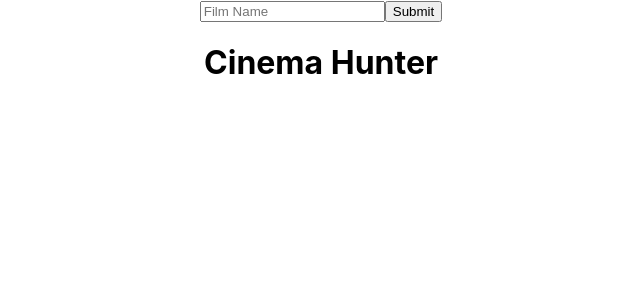
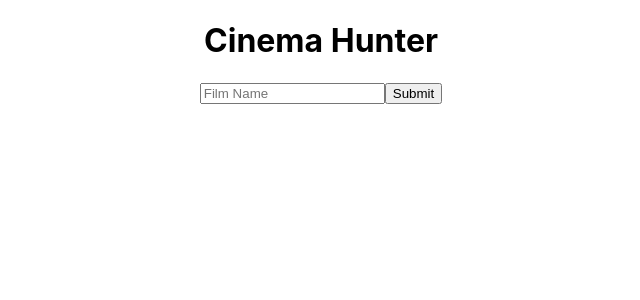
Before and after one commit to pcastro3/cinemahunter, a React (Create React App) app: page / in a window 1280 px wide. Shown: the top 300 px of the page, without its empty margins (319-959 px from the left). Built offline with nearby package versions, Linux system fonts and the light colour scheme; no server answers; the HTML template or start-up script is replaced by a standard one.

Commit message:
passed in search

```diff
--- a/src/Axios/Axios.js
+++ b/src/Axios/Axios.js
@@ -4,24 +4,47 @@ import axios from 'axios';
 import Input from '../InputHandler/InputHandler';
 
 class FilmPoster extends Component {
+
   state = {
     posters: [],
     search: ''
   }
 
   componentDidMount () {
-    axios.get(`https://www.omdbapi.com/?apikey=7d40e9d8&t=${this.props.movie}`)
+    axios.get(`https://www.omdbapi.com/?apikey=7d40e9d8&t=${this.state.search}`)
     .then(res => {
-      this.setState({posters: res.data})
-    });
+      this.setState({
+        posters: res.data
+      })
+    })
   }
 
+  handleSearch = event => {
+    this.setState({
+      search: event.target.value
+    })
+  }
+
+  // searchFilm = event => {
+  //   event.preventDefault();
+  //
+  //   axios.get(`https://www.omdbapi.com/?apikey=7d40e9d8&t=${this.state.search}`)
+  //   console.log(this.state.search);
+  // }
+
   render() {
+    // console.log(this.state.search);
+
     const title = this.state.posters.Title;
     const poster = this.state.posters.Poster;
+
     return (
       <div className="App">
         <h1>Cinema Hunter</h1>
+        <form action="" onSubmit={this.searchFilm}>
+          <input type="text" onChange={this.handleSearch} placeholder="Film Name"/>
+          <button type="submit">Submit</button>
+        </form>
         <h2>{title}</h2>
         <img src={poster} alt=""/>
       </div>
--- a/src/InputHandler/InputHandler.js
+++ b/src/InputHandler/InputHandler.js
@@ -7,45 +7,35 @@ class Input extends Component {
 
   state = {
     posters: [],
-    search: 'prisoners'
+    search: ''
   }
 
-  searchFilm = event => {
-    axios
-      .get(`https://www.omdbapi.com/?apikey=7d40e9d8&t=${this.state.search}`)
-      .then(res => res.data)
-      .then(res => {
-
-        // const movie = this.state.search
-        // this.setState({
-        //   movie
-        // })
-      })
-      console.log('Was Submitted');
-
-  }
+  // searchFilm = event => {
+  //   event.preventDefault();
+  //
+  //   // this.setState({
+  //   //   search: event.target.value
+  //   // })
+  //
+  //   // axios
+  //   //   .get(`https://www.omdbapi.com/?apikey=7d40e9d8&t=${this.state.search}`)
+  //   //   .then(res => res.data)
+  //   //   console.log('Was Submitted');
+  // }
 
 
-  handleSearch = event => {
-    this.setState({
-      poster: [],
-      search: event.target.value
-    })
-  }
+
 
 
     // TAKE INPUT FROM USER (MOVIE NAME), THEN USE IT TO FETCH MOVIE DETAILS
 
     render () {
 
-      console.log(this.state.search);
+      // console.log(this.state.search);
 
       return (
       <div className='App'>
-        <form action="" onSubmit={this.searchFilm}>
-          <input type="text"  onChange={this.handleSearch} placeholder="Film Name"/>
-          <button type="submit">Submit</button>
-        </form>
+
 
       </div>
     )
```
